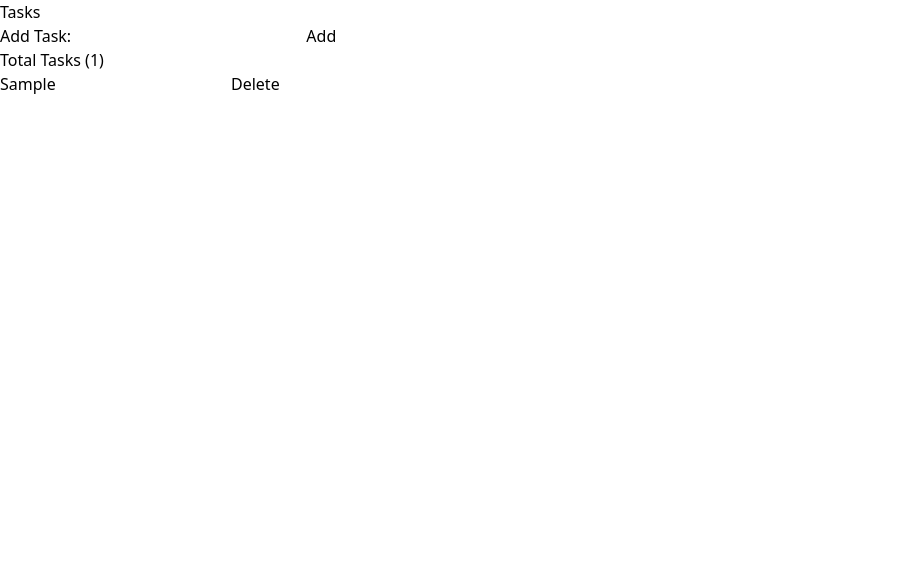
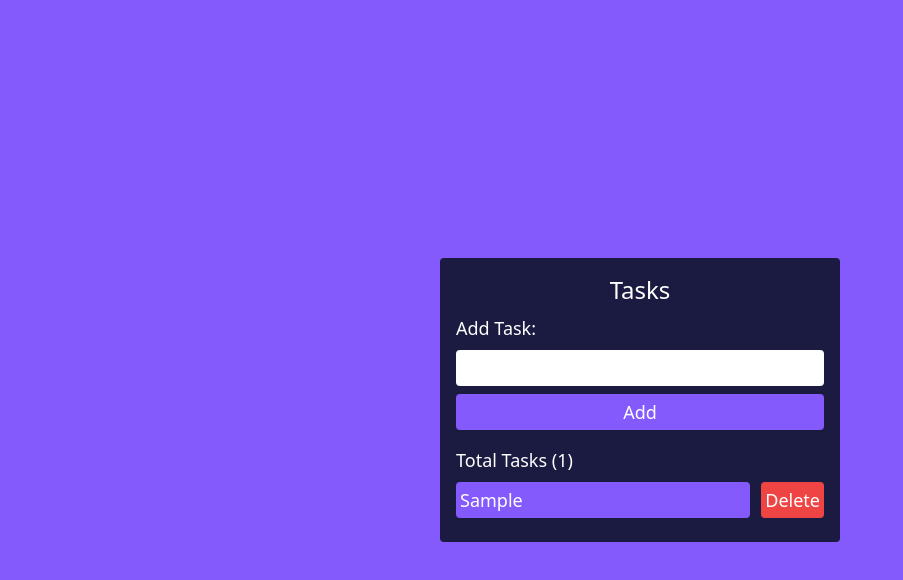
Before and after one commit to career-tokens/TodoInternshipProject, a React (Vite) app: page / in a window 1280 px wide. Both pictures are taken after typing "Sample" into the empty fields and a click on the button "Add". Shown: the top 580 px of the page, without its empty margins (0-903 px from the left). Built offline with nearby package versions, Linux system fonts and the light colour scheme.

Commit message:
UI updated

```diff
--- a/src/App.tsx
+++ b/src/App.tsx
@@ -1,9 +1,10 @@
 import React, { useState } from 'react';
 import { Task } from './types';
-import AddTask from './AddTask';
-import TaskList from './TaskList';
-import TaskListItem from './TaskListItem';
-import TaskListHeader from './TaskListHeader';
+import AddTask from './components/AddTask';
+import TaskList from './components/TaskList';
+import TaskListItem from './components/TaskListItem';
+import TaskListHeader from './components/TaskListHeader';
+import Layout from './layout';
 
 function App() {
   const [tasks, setTasks] = useState<Task[]>([]);
@@ -15,7 +16,6 @@ function App() {
         id: new Date().getTime(), // Not a great way to generate IDs
         title: taskName,
         isCompleted: false,
-        isEdited: false,
       },
     ]);
   };
@@ -42,8 +42,9 @@ function App() {
   };
 
   return (
-    <div>
-      <h1>Tasks</h1>
+    <Layout>
+      <div className="w-[90vw] sm:w-[400px] p-4 bg-[#1b1a41] text-white rounded">
+        <h1 className="text-2xl text-center mb-2">Tasks</h1>
         <AddTask onAddTask={onAddTask} />
         <TaskList>
           <TaskListHeader count={tasks.length} />
@@ -59,6 +60,7 @@ function App() {
           ))}
         </TaskList>
       </div>
+    </Layout>
   );
 }
 
--- a/src/AddTask.tsx
+++ b/src/components/AddTask.tsx
@@ -20,15 +20,16 @@ export default function AddTask({ onAddTask }: AddTaskProps) {
   };
 
   return (
-    <form onSubmit={handleAddTask}>
+    <form onSubmit={handleAddTask} className="flex flex-col gap-y-2 mb-2">
       <label htmlFor="task-input">Add Task: </label>
       <input
+        className="text-black outline-none rounded p-1"
         required
         id="task-input"
         value={taskName}
         onChange={(e) => setTaskName(e.target.value)}
       />
-      <button>Add</button>
+      <button className="bg-[#845afc] py-1 text-white rounded">Add</button>
     </form>
   );
 }
--- a/src/TaskListHeader.tsx
+++ b/src/components/TaskListHeader.tsx
@@ -3,5 +3,5 @@ type TaskListHeaderProps = {
 };
 
 export default function TaskListHeader({ count }: TaskListHeaderProps) {
-  return <h2>Total Tasks ({count})</h2>;
+  return <h2 className="mt-4 mb-2">Total Tasks ({count})</h2>;
 }
--- a/src/TaskListItem.tsx
+++ b/src/components/TaskListItem.tsx
@@ -14,16 +14,17 @@ const TaskListItem: React.FC<TaskProps> = ({
   onDeleteTask,
 }) => {
   return (
-    <li key={id}>
-      <div className="flex">
+    <li key={id} className="mb-2">
+      <div className="flex justify-between">
         <input
           type="text"
-          className="border-none outline-none"
+          className="border-none outline-none bg-[#845afc] text-white w-[80%] p-1 rounded"
           value={children}
           aria-label="edit-todo"
           onChange={(e) => onEditTask(id, e)}
         />
         <button
+          className="bg-red-500 rounded p-1"
           onClick={() => {
             onDeleteTask(id);
           }}
--- /dev/null
+++ b/src/layout.tsx
@@ -0,0 +1,11 @@
+import React from 'react';
+
+const Layout = ({ children }) => {
+  return (
+    <div className="h-screen flex justify-center items-center bg-[#845afc] text-lg">
+      {children}
+    </div>
+  );
+};
+
+export default Layout;
--- a/src/types.ts
+++ b/src/types.ts
@@ -5,5 +5,4 @@ export type Task = {
   title: string;
   isCompleted: boolean;
   priority?: Priority;
-  isEdited: boolean;
 };
```
Also changed, not shown: src/components/TaskList.tsx (renamed from src/TaskList.tsx). Lines whose indentation alone changed are shown as unchanged.
